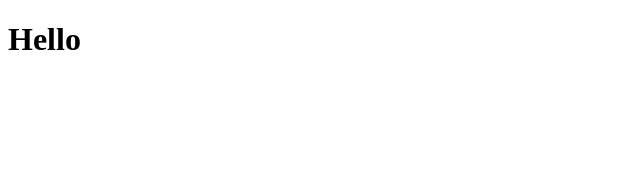
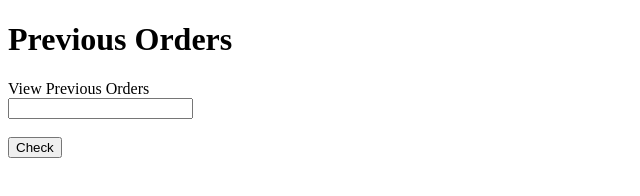
Before and after one commit to Gabrielmbl/food_app, a website: page HTML/userOrders.html in a window 1280 px wide. Shown: the whole page, without its empty margins (0-640 px from the left). Drawn offline with nearby package versions, Linux system fonts and the light colour scheme.

Commit message:
updating

```diff
--- a/HTML/userOrders.html
+++ b/HTML/userOrders.html
@@ -7,13 +7,39 @@
 
 <body>
 
-    <h1>Hello</h1>
+    <h1>Previous Orders</h1>
 
     <div>
+        <label for="userID">View Previous Orders</label><br>
+        <input type="text" id="userid" name="userID"/><br>
+        <br>
+        <button onclick="view()"> Check </button>
+
 
     </div>
 
     <script>
+        function view() {
+
+            var userID = document.getElementById('userid').value
+            var url = 'http://localhost:4001/api/vieworder';
+            var data = {
+                'userid': userID
+            }
+            $.post(url, data, function (data, status) {
+                console.log(data.errors)
+                console.log(data)
+                var order = data.data
+                alert("Data: " + data + "\nStatus: " + status);
+
+                if (status === "success") {
+                    localStorage.setItem("userid", user.userid)
+
+                    localStorage.getItem("userid")
+                }
+
+            });
+        }
 
     </script>
 
```
